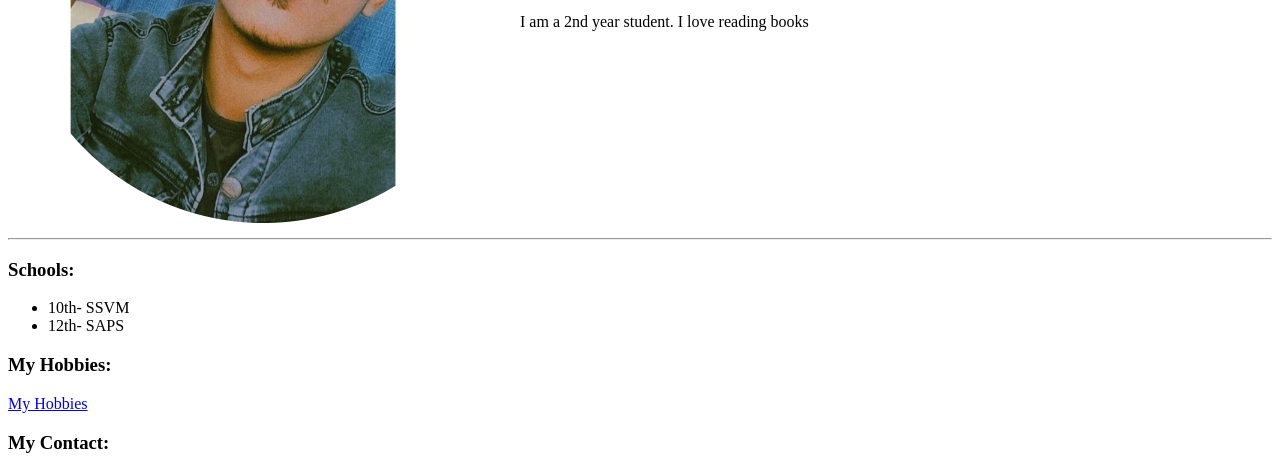
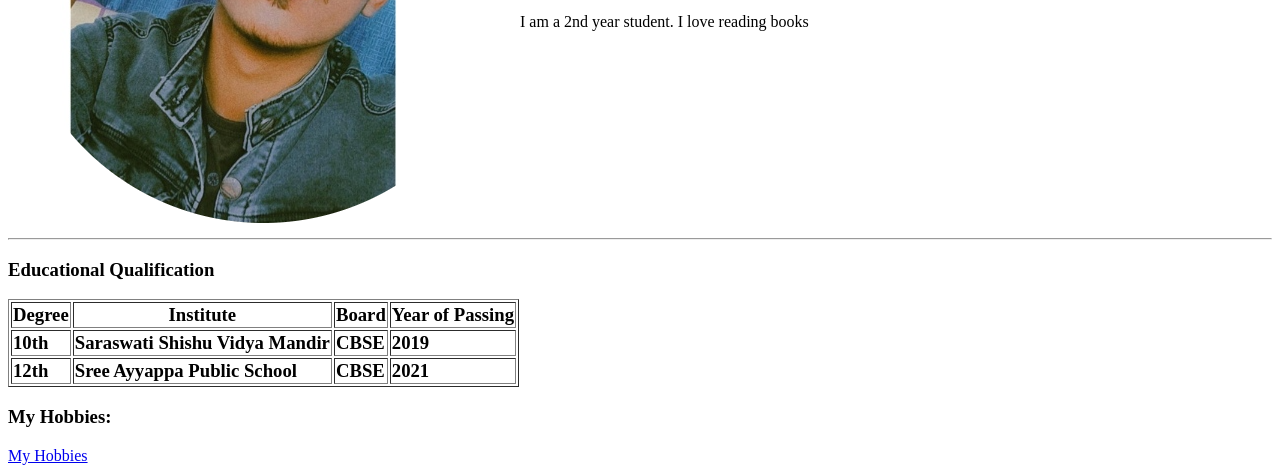
Before and after one commit to TheSlowest/cv, a plain HTML site: page index.html in a window 1280 px wide. Shown: the part 293-762 px from the top of the page. Drawn offline with Linux system fonts and the light colour scheme.

Commit message:
Update index.html

```diff
--- a/index.html
+++ b/index.html
@@ -22,11 +22,32 @@
 
   <hr size="2">
 
-  <h3>Schools:</h3>
-  <ul>
-    <li>10th- SSVM</li>
-    <li>12th- SAPS</li>
-  </ul>
+ <h3>Educational Qualification<h3>
+   <table border="1">
+     <tr>
+     <th>Degree</th>
+     <th>Institute</th>
+     <th>Board</th>
+     <th>Year of Passing</th>
+     </tr>
+
+     <tr>
+       <td>10th</td>
+       <td>Saraswati Shishu Vidya Mandir</td>
+       <td>CBSE</td>
+       <td>2019</td>
+     </tr>
+
+      <tr>
+        <td>12th</td>
+        <td>Sree Ayyappa Public School</td>
+        <td>CBSE</td>
+        <td>2021</td>
+     </tr>
+
+    </table>
+
+
 
   <h3>My Hobbies:</h3>
   <a href="hobbies.html"> My Hobbies</a>
```
